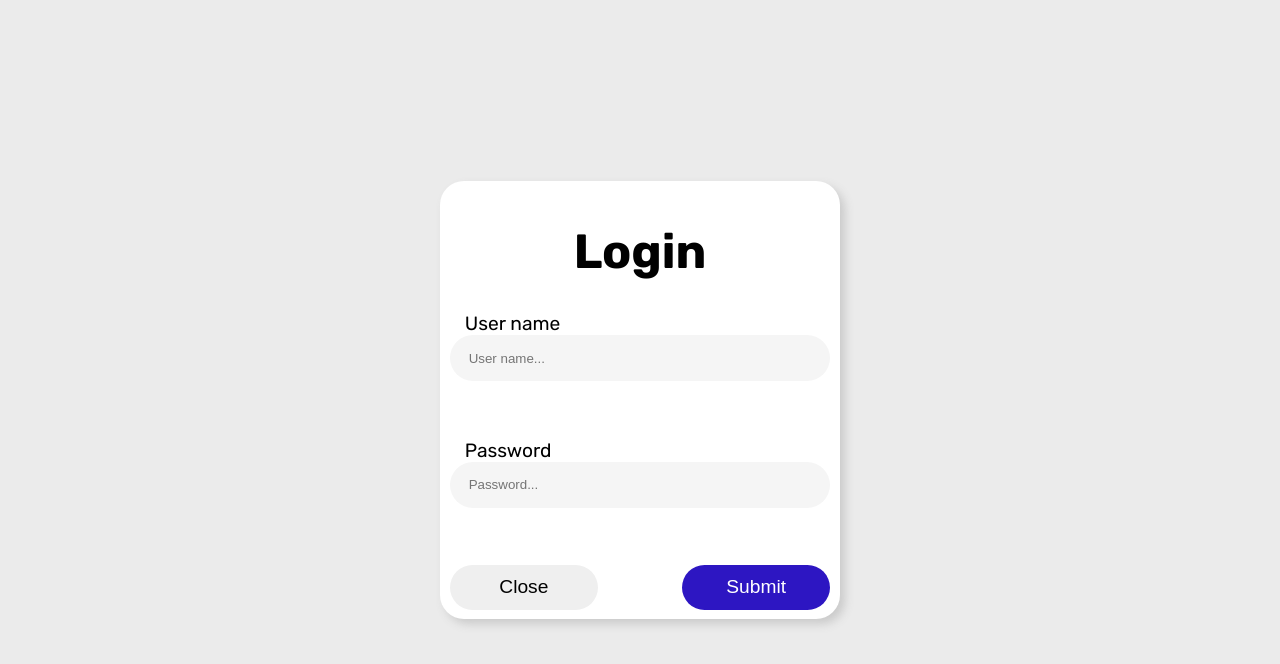
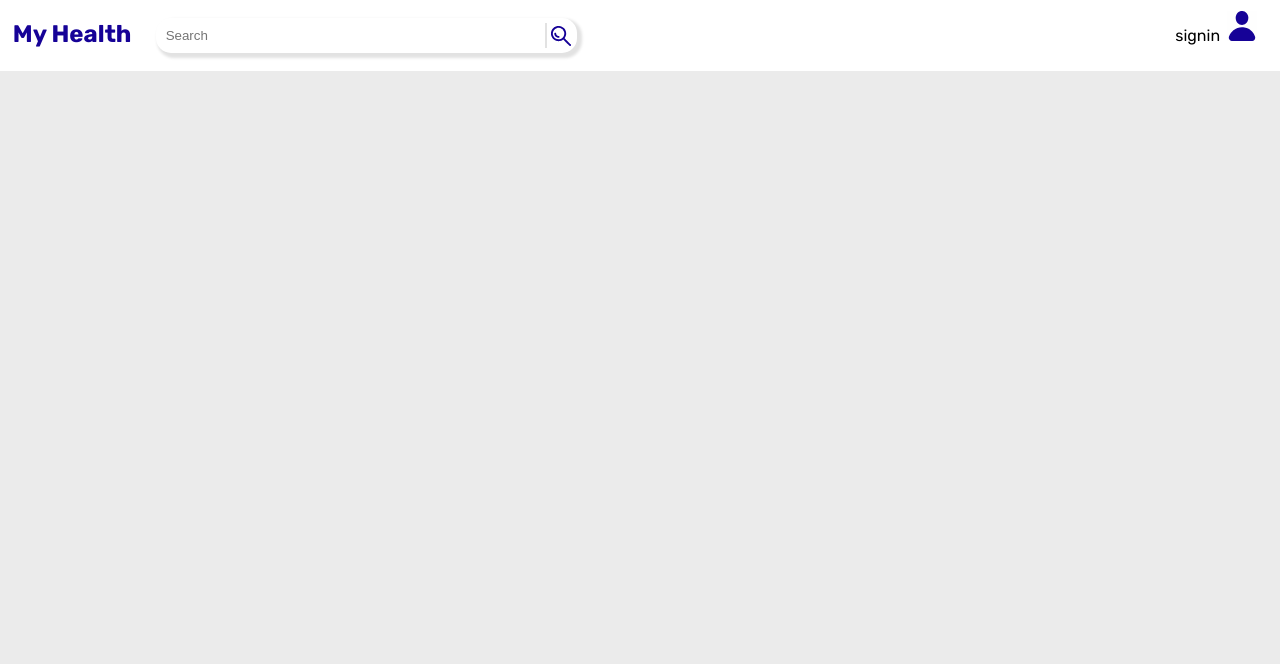
Before and after one commit to kiran199823/My_Health_Project, a React app in the folder my-health/: page / in a window 1280 px wide. Built offline with nearby package versions, Linux system fonts and the light colour scheme.

Commit message:
added headers and login

```diff
--- a/my-health/src/components/Account/Login/index.js
+++ b/my-health/src/components/Account/Login/index.js
@@ -23,6 +23,8 @@ const Login = () => {
     <>
       <div className="fullScreen flexCenter loginPageContainer">
         <div className="flexCenter loginContainer">
+          <div className="loadingOverlay"></div>
+          <span className="loginLoader"/>
           <h1>Login</h1>
           <form className="loginForm">
             <InputField
--- a/my-health/src/components/Account/Login/style.css
+++ b/my-health/src/components/Account/Login/style.css
@@ -11,6 +11,15 @@
   padding: 0.4em;
   border-radius: 1em;
   box-shadow: 5px 5px 10px rgb(202, 202, 202);
+  position: relative;
+}
+
+.loadingOverlay {
+  position: absolute;
+  width: 100%;
+  height: 100%;
+  background-color: rgba(235, 235, 235, 0.5);
+  z-index: 999;
 }
 
 .loginForm {
@@ -63,3 +72,29 @@
   background-color: rgb(22, 2, 151);
   box-shadow: 0px 0px 7px rgba(143, 127, 248, 0.6);
 }
+
+/* Animations */
+
+@keyframes loginLoader {
+  from {
+    transform: translateX(-390px);
+  }
+
+  to {
+    transform: translateX(390px);
+  }
+}
+
+.loginLoader {
+  width: 100%;
+  border: 3px solid rgb(56, 56, 231);
+  animation: loginLoader 1.5s infinite;
+  z-index: 1000;
+
+  /* animation-name: loginLoader;
+  animation-duration: 1.5s;
+  animation-timing-function: ease; * default value *
+  animation-delay: 0s;
+  animation-iteration-count: infinite;
+  animation-direction: normal; * default */
+}
--- /dev/null
+++ b/my-health/src/components/GlobalHeaders/index.js
@@ -0,0 +1,31 @@
+import React from 'react';
+import './style.css';
+import search from '../assets/svgIcons/search.svg';
+import userSignin from '../assets/svgIcons/user.svg';
+
+const GlobalHeaders = () => {
+    const handleClick = () => {
+        alert('need to handle in future')
+    }
+
+    return (
+        <div className='globalHeadersContainers'>
+            <div className='headerLogo'>
+                <h2>My Health</h2>
+            </div>
+            <div className='headerSearchContainer'>
+                <div className='headerSearch flexCenter'>
+                    <input className='searchText' type='text' placeholder='Search'/>
+                    <span className='verticalLineBar searchDivder'></span>
+                    <img className='searchLogo' src={search} alt='searchLogo'/>
+                </div>
+            </div>
+            <div className='headerLogin'>
+                <p className='signinText'>signin</p>
+                <img onClick={handleClick} className='signinLogo' src={userSignin} alt='userSignin'/>
+            </div>
+        </div>
+    );
+}
+
+export default GlobalHeaders;
--- /dev/null
+++ b/my-health/src/components/GlobalHeaders/style.css
@@ -0,0 +1,66 @@
+.globalHeadersContainers {
+    /* border: 2px solid #000000; */
+    width: 100%;
+    /* font-size: 1rem; */
+    background-color: var(--header-color);
+    display: flex;
+}
+
+.headerLogo {
+    /* border: 1px solid red; */
+    width: min(20%, 130px);
+    margin-left: 1%;
+    color: var(--primary-color);
+}
+
+.headerSearchContainer {
+    /* border: 1px solid green; */
+    width: 65%;
+    display: flex;
+    align-items: center;
+    padding: 0 1% 0;
+    flex-grow: 1;
+}
+
+.headerSearch {
+    width: 50%;
+    min-height: var(--search-bar-height);
+    border-radius: 15px;
+    box-shadow: 3px 3px 3px 2px var(--shadow-color);
+    gap: 1%;
+}
+
+.searchText {
+    width: 90%;
+    height: inherit;
+    border: none;
+    padding: 1%;
+}
+
+.searchDivder {
+    min-height: calc(var(--search-bar-height) - 10px);
+}
+
+.searchLogo {
+    max-height: calc(var(--search-bar-height) - 15px);
+}
+
+.headerLogin {
+    /* border: 1px solid black; */
+    width: min(20%, 270px);
+    margin-right: 1%;
+    padding: min(1%, 10px);
+    display: flex;
+    align-items: baseline;
+    justify-content: flex-end;
+    gap: 3%;
+}
+
+.signinText {
+    display: inline-block;
+}
+
+.signinLogo {
+    max-height: 30px;
+    background-color: var(--header-color);
+}
--- a/my-health/src/index.css
+++ b/my-health/src/index.css
@@ -1,13 +1,22 @@
 * {
   overflow: hidden;
   box-sizing: border-box;
+}
+
+:root {
+  --primary-color: rgb(22, 2, 151);
+  --mani-background-color: rgb(235, 235, 235);
+  --header-color: rgb(255, 255, 255);
+  --shadow-color: rgb(226, 226, 226);
+  /* heights */
+  --search-bar-height: 35px;
 }
 
 body {
   margin: 0;
   font-family: "Rubik", sans-serif;
   font-weight: 400;
-  background-color: rgb(235, 235, 235);
+  background-color: var(--mani-background-color);
   /* background-color: #F2F7FA; */
   -webkit-font-smoothing: antialiased;
   -moz-osx-font-smoothing: grayscale;
@@ -32,3 +41,7 @@ code {
   font-family: source-code-pro, Menlo, Monaco, Consolas, "Courier New",
     monospace;
 }
+
+.verticalLineBar {
+  border: 1px solid var(--shadow-color);
+}
--- a/my-health/src/index.js
+++ b/my-health/src/index.js
@@ -1,13 +1,21 @@
 import React from "react";
 import ReactDOM from "react-dom/client";
-import Login from "./components/Account/Login";
 import reportWebVitals from "./reportWebVitals";
 import "./index.css";
+import GlobalHeaders from "./components/GlobalHeaders";
+import Login from './components/Account/Login';
+import { BrowserRouter, Route, Routes } from "react-router-dom";
 
 const root = ReactDOM.createRoot(document.getElementById("root"));
 root.render(
   <React.StrictMode>
-    <Login />
+    <BrowserRouter>
+    <GlobalHeaders />
+      <Routes>
+        <Route path="/" exact element={<></>} />
+        <Route path="/login" exact element={<Login />} />
+      </Routes>
+    </BrowserRouter>
   </React.StrictMode>
 );
 
```
Also changed, not shown: my-health/src/components/assets/svgIcons/search.svg (added), my-health/src/components/assets/svgIcons/user.svg (added).
